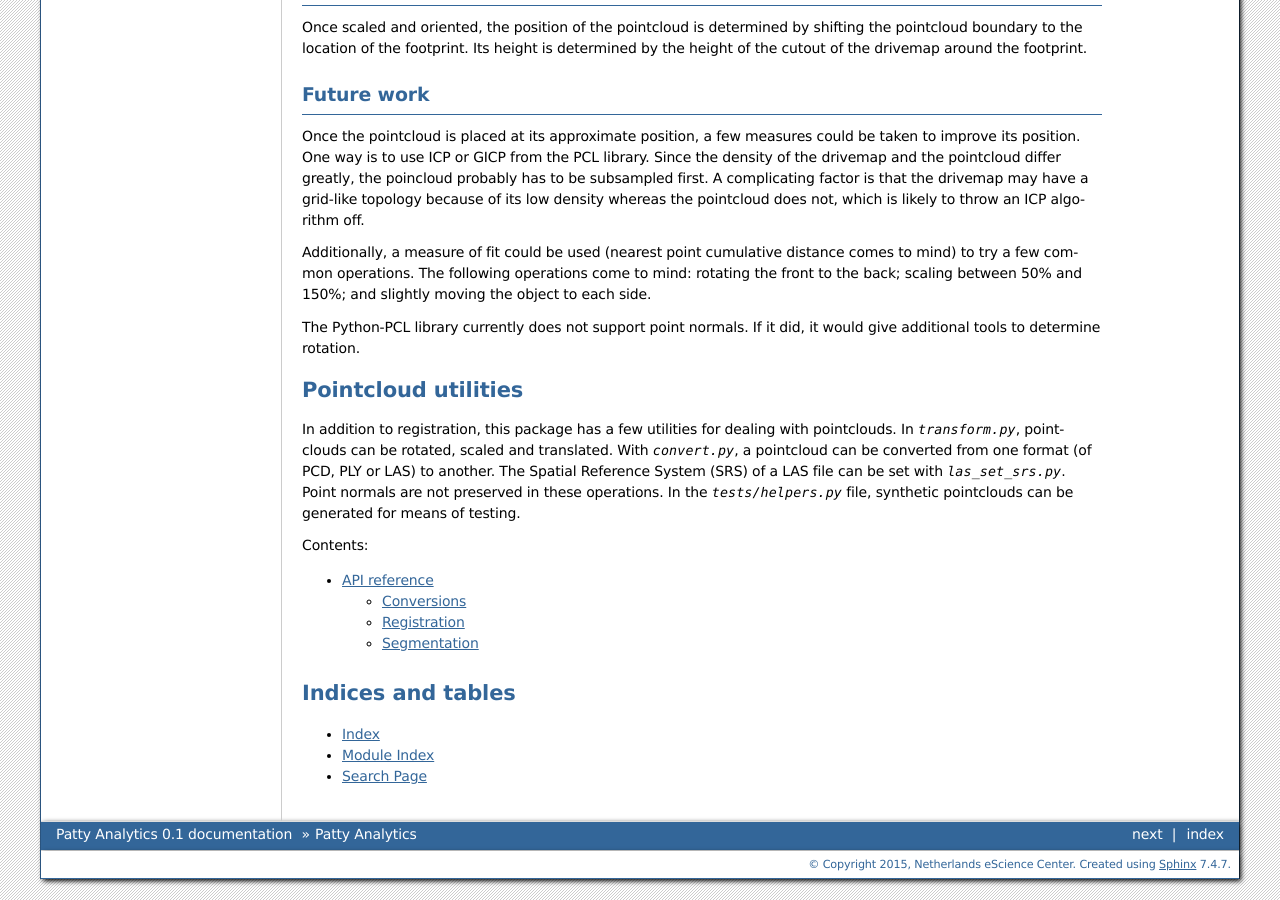
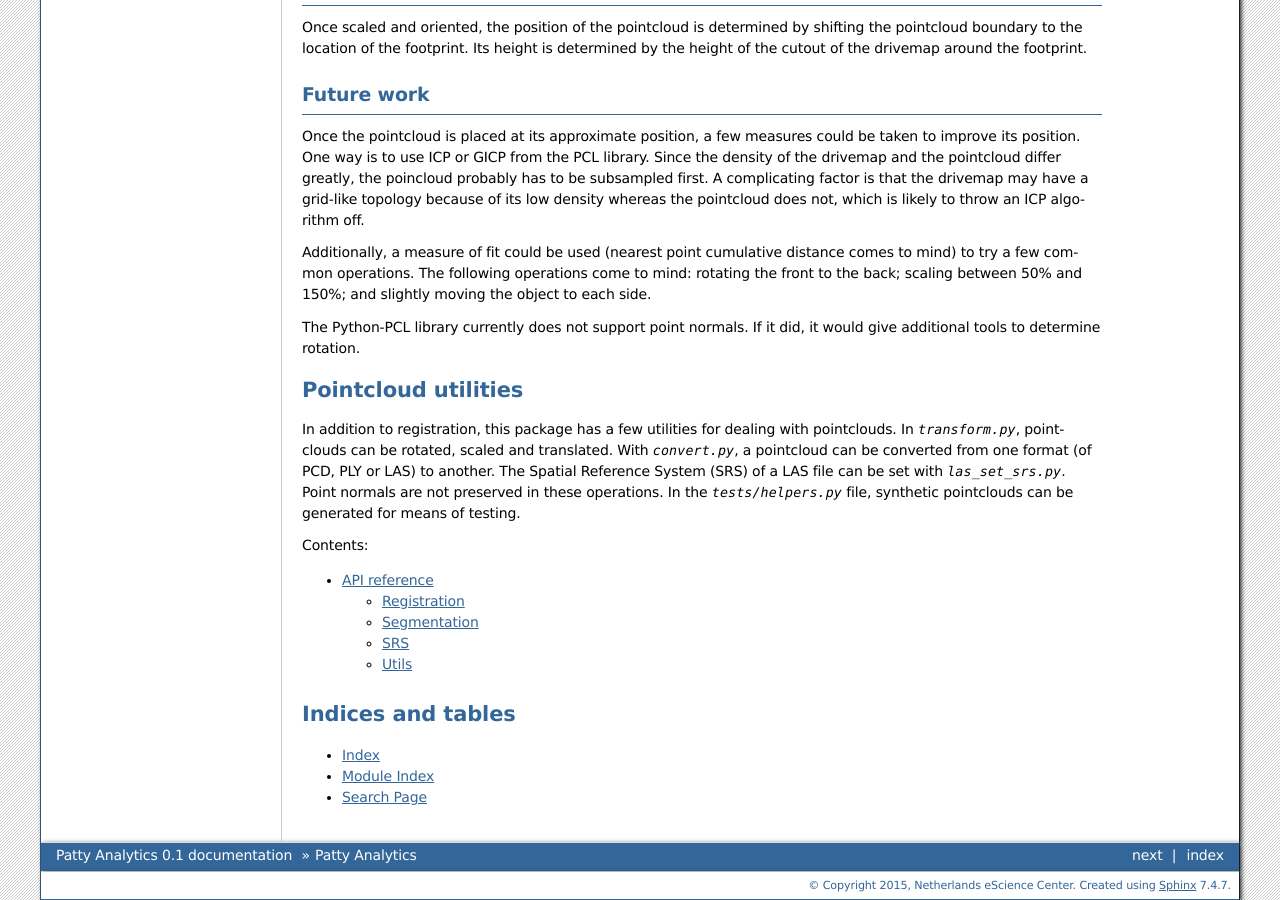
Before and after one commit to NLeSC/PattyAnalytics, a Sphinx documentation site: the page built from doc/index.rst, in a window 1280 px wide and 900 px high, scrolled down 1365 px. Built offline with Sphinx 7.4.7, drawn with Linux system fonts in a browser that asks for light colours.

Commit message:
Update documentation

```diff
--- a/doc/api.rst
+++ b/doc/api.rst
@@ -2,12 +2,6 @@
 
 API reference
 =============
-
-Conversions
------------
-
-.. automodule:: patty.conversions
-    :members:
 
 Registration
 ------------
@@ -22,3 +16,15 @@ Segmentation
 .. automodule:: patty.segmentation
     :members:
     :imported-members:
+
+SRS
+---
+
+.. automodule:: patty.srs
+    :members:
+
+Utils
+-----
+
+.. automodule:: patty.utils
+    :members:
```
Also changed, not shown: 1 other file.
